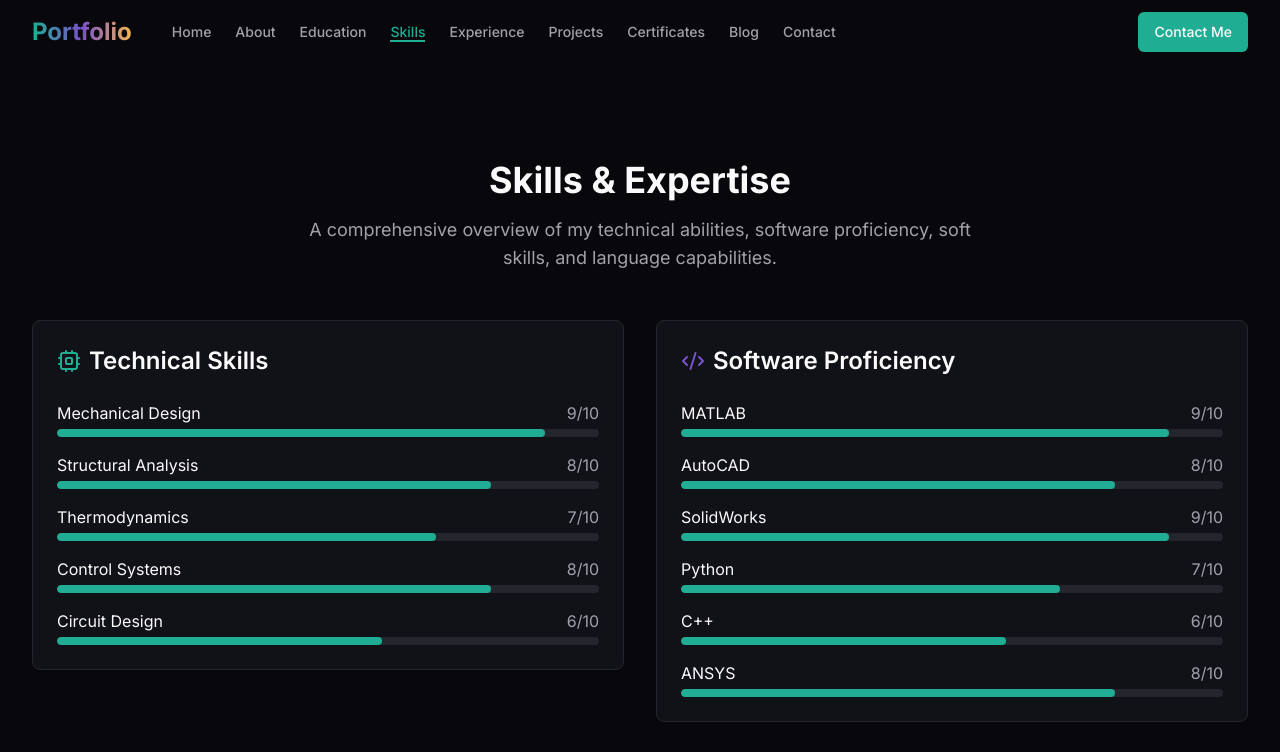
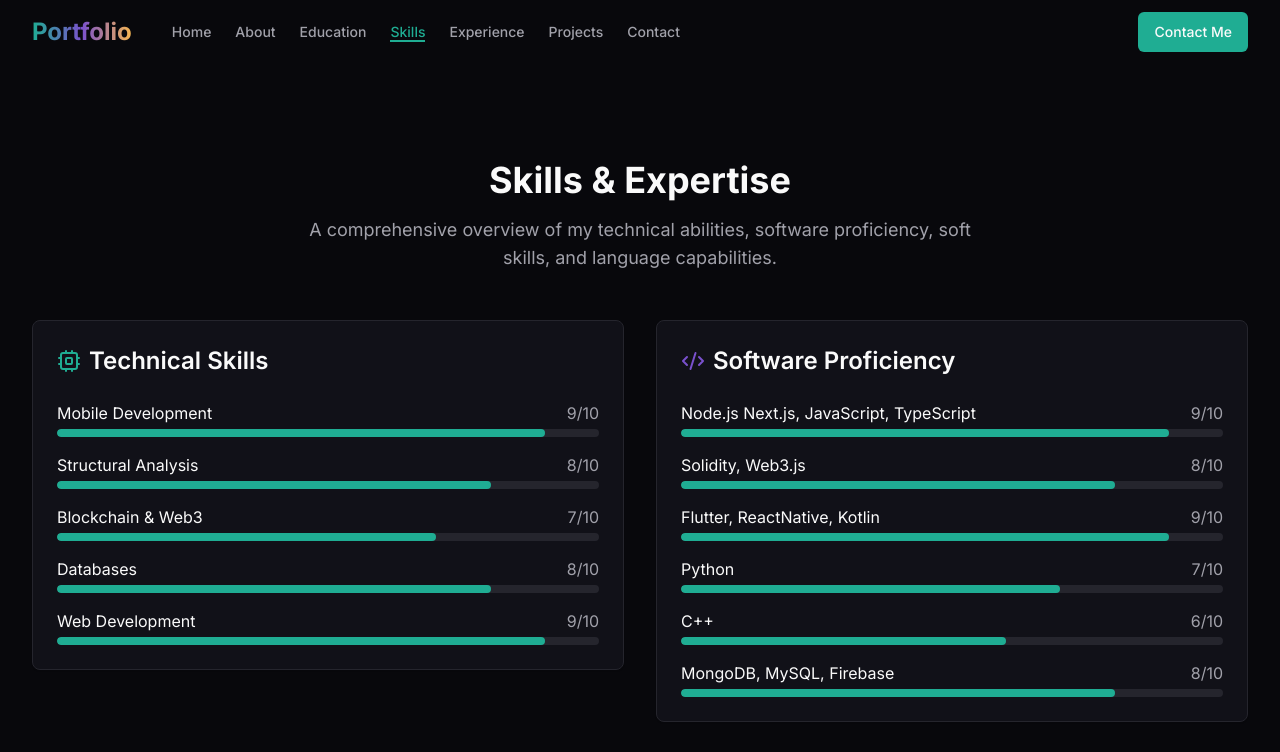
Before and after one commit to dreamer-0125/my-portfolio, a Next.js app: page /skills in a window 1280 px wide. Shown: the top 752 px of the page. Built offline with nearby package versions, Linux system fonts and the light colour scheme.

Commit message:
update Experice and About

```diff
--- a/app/about/page.tsx
+++ b/app/about/page.tsx
@@ -21,18 +21,8 @@ export default function AboutPage() {
 					<motion.div variants={fadeIn('right', 0.3)} className="space-y-6">
 						<h1 className="text-4xl font-bold">About Me</h1>
 						<p className="text-lg text-muted-foreground">
-							I am a passionate engineering student with a focus on innovation and problem-solving.
-							My academic journey has equipped me with strong technical skills and a deep understanding
-							of engineering principles.
+							Highly skilled and innovative Web, Mobile, and Blockchain Developer with over 6 years of professional experience in designing, developing, and deploying end-to-end digital solutions. Adept in full-stack development, mobile app engineering, decentralized application (DApp) creation, and Web3 integration. Experienced in architecting secure, scalable, and user-centric platforms that bridge modern web technologies with blockchain ecosystems. Passionate about leveraging cutting-edge tools and frameworks to build efficient, future-ready applications that solve real-world problems.
 						</p>
-						<div className="space-y-4">
-							<h2 className="text-2xl font-semibold">My Journey</h2>
-							<p className="text-muted-foreground">
-								Throughout my academic career, I've been involved in various projects that have
-								helped me develop practical skills and theoretical knowledge. I believe in
-								continuous learning and staying updated with the latest technological advancements.
-							</p>
-						</div>
 						<Button className="mt-6" asChild>
 							<a href="/cv.pdf" download>
 								Download CV <ArrowDownCircle className="ml-2 h-4 w-4" />
--- a/app/education/page.tsx
+++ b/app/education/page.tsx
@@ -61,18 +61,6 @@ export default function EducationPage() {
 												{edu.startDate} - {edu.endDate}
 											</div>
 										</div>
-
-										<div className="mt-6">
-											<h3 className="text-lg font-semibold mb-3">Achievements</h3>
-											<ul className="space-y-2">
-												{edu.achievements.map((achievement, i) => (
-													<li key={i} className="flex items-start">
-														<Award className="h-5 w-5 mr-2 text-primary shrink-0 mt-0.5" />
-														<span className="text-muted-foreground">{achievement}</span>
-													</li>
-												))}
-											</ul>
-										</div>
 									</CardContent>
 								</Card>
 							</motion.div>
--- a/components/home/hero-section.tsx
+++ b/components/home/hero-section.tsx
@@ -72,7 +72,7 @@ export function HeroSection() {
 						variants={fadeIn('up', 0.5)}
 						className="mt-6 text-xl md:text-2xl text-muted-foreground max-w-2xl mx-auto"
 					>
-						A showcase of my projects, skills, and achievements in the field of software engineering.
+						App Developer, Blockchain Developer, Web Developer.
 					</motion.p>
 
 					<motion.div
--- a/components/layout/footer.tsx
+++ b/components/layout/footer.tsx
@@ -33,13 +33,11 @@ export function Footer() {
 			links: [
 				{ title: 'Experience', href: '/experience' },
 				{ title: 'Projects', href: '/projects' },
-				{ title: 'Certificates', href: '/certificates' },
 			],
 		},
 		{
 			title: 'Connect',
 			links: [
-				{ title: 'Blog', href: '/blog' },
 				{ title: 'Contact', href: '/contact' },
 				{ title: 'Resume', href: '#', download: true },
 			],
@@ -94,7 +92,7 @@ export function Footer() {
 
 				<div className="flex flex-col sm:flex-row items-center justify-between text-sm">
 					<p className="text-muted-foreground">
-						© {currentYear} Engineering Portfolio. All rights reserved.
+						© {currentYear} My Portfolio. All rights reserved.
 					</p>
 					<div className="mt-4 sm:mt-0 flex gap-4">
 						<Link href="/privacy" className="text-muted-foreground hover:text-primary transition-colors">
--- a/lib/constants.ts
+++ b/lib/constants.ts
@@ -28,14 +28,6 @@ export const siteConfig = {
 			href: '/projects',
 		},
 		{
-			title: 'Certificates',
-			href: '/certificates',
-		},
-		{
-			title: 'Blog',
-			href: '/blog',
-		},
-		{
 			title: 'Contact',
 			href: '/contact',
 		},
@@ -64,30 +56,32 @@ export type Experience = {
 
 export const experiences: Experience[] = [
 	{
-		title: 'Engineering Intern',
-		company: 'Tech Company',
-		location: 'City, Country',
-		startDate: 'May 2023',
-		endDate: 'Aug 2023',
+		title: 'Junior Web & Blockchain Developer',
+		company: 'Freelance / Remote',
+		location: 'California , USA',
+		startDate: '2022',
+		endDate: 'Present',
 		description: [
-			'Worked on developing and testing software components for embedded systems',
-			'Collaborated with senior engineers on project planning and execution',
-			'Implemented test procedures for quality assurance',
+			'Designed and built small-scale web and mobile apps using React.js, Node.js, and React Native',
+			'Created and tested Ethereum smart contracts for personal DApp projects using Solidity and Hardhat',
+			'Integrated wallet connectivity (MetaMask & WalletConnect) into simple blockchain applications',
+			'Collaborated with other developers online in open-source blockchain and front-end projects',
 		],
 		technologies: ['C++', 'Python', 'MATLAB', 'Git'],
 	},
 	{
-		title: 'Research Assistant',
-		company: 'University Lab',
-		location: 'City, Country',
-		startDate: 'Jan 2023',
-		endDate: 'Apr 2023',
+		title: 'Frontend Development Intern',
+		company: 'TechNova Labs',
+		location: 'California , USA',
+		startDate: '2021',
+		endDate: '2022',
 		description: [
-			'Assisted in research focusing on advanced materials for mechanical applications',
-			'Conducted literature reviews and compiled research findings',
-			'Performed data analysis and visualization of experimental results',
+			'Supported the design and development of web apps using React.js and CSS frameworks',
+			'Learned to consume RESTful APIs and display dynamic content efficiently',
+			'Assisted in fixing bugs and improving user interfaces for client-facing projects',
+			'Contributed to team sprints and learned agile methodologies in a collaborative startup environment',
 		],
-		technologies: ['MATLAB', 'CAD', 'Data Analysis', 'Python'],
+		technologies: ['React', 'Node.js', 'Data Analysis', 'Github'],
 	},
 ];
 
@@ -102,29 +96,29 @@ export type Project = {
 
 export const projects: Project[] = [
 	{
-		title: 'Smart Home Automation System',
+		title: 'CryptoTradeX — Blockchain Trading Platform',
 		description:
-			'Designed and implemented a smart home automation system using IoT technologies to control lighting, temperature, and security features.',
+			"A decentralized trading dashboard that integrates live Ethereum market data using Web3.js and Chainlink oracles.Implemented smart contracts for peer-to-peer token swaps.Built React-based frontend with wallet authentication and trading history visualization.",
 		image: 'https://images.pexels.com/photos/1643383/pexels-photo-1643383.jpeg',
-		tags: ['IoT', 'Arduino', 'C++', 'Mobile App'],
+		tags: ['Web3.js', 'JavaScript', 'Solidity', 'React'],
 		link: '#',
 		repo: '#',
 	},
 	{
-		title: 'Structural Analysis Software',
+		title: 'FitTrack : Cross-Platform Fitness App',
 		description:
-			'Developed software for structural analysis of beams and trusses using numerical methods and visualization techniques.',
+			'Developed a health-tracking mobile app using React Native and Firebase.Integrated real-time analytics and social features for fitness challenges.Supported push notifications and wearable device synchronization.',
 		image: 'https://images.pexels.com/photos/1036657/pexels-photo-1036657.jpeg',
-		tags: ['MATLAB', 'Python', 'FEA', 'Structural Engineering'],
+		tags: ['React Native', 'Firebase', 'TypeScript'],
 		link: '#',
 		repo: '#',
 	},
 	{
-		title: 'Renewable Energy Monitoring',
+		title: 'ShopSwift : E-Commerce Web Platform',
 		description:
-			'Created a system to monitor and analyze performance of solar panels and wind turbines for optimal energy production.',
+			'Full-stack e-commerce solution with real-time order tracking, product management, and payment gateway integration. Integrated Stripe and PayPal APIs for secure transactions.',
 		image: 'https://images.pexels.com/photos/356036/pexels-photo-356036.jpeg',
-		tags: ['Data Analysis', 'IoT', 'Renewable Energy', 'Visualization'],
+		tags: ['MongoDB', 'Express', 'React', 'Node.js'],
 		link: '#',
 		repo: '#',
 	},
@@ -144,32 +138,18 @@ export type Education = {
 export const education: Education[] = [
 	{
 		degree: 'Bachelor of Science',
-		field: 'Mechanical Engineering',
-		institution: 'University Name',
-		location: 'City, Country',
-		startDate: 'Sep 2020',
-		endDate: 'Present',
+		field: 'Computer Science',
+		institution: 'University of California',
+		location: 'San Diego, USA',
+		startDate: 'Sep 2017',
+		endDate: '2021',
 		gpa: '3.8/4.0',
 		achievements: [
 			'Dean\'s List (All Semesters)',
 			'Academic Excellence Scholarship',
 			'Senior Design Project Award',
 		],
-	},
-	{
-		degree: 'High School Diploma',
-		field: 'Science and Mathematics',
-		institution: 'High School Name',
-		location: 'City, Country',
-		startDate: 'Sep 2016',
-		endDate: 'Jun 2020',
-		gpa: '4.0/4.0',
-		achievements: [
-			'Valedictorian',
-			'National Mathematics Competition Finalist',
-			'Science Fair Gold Medal',
-		],
-	},
+	}
 ];
 
 export type Certificate = {
@@ -216,19 +196,19 @@ export type Skill = {
 
 export const skills: Skill[] = [
 	// Technical Skills
-	{ name: 'Mechanical Design', level: 9, category: 'technical' },
+	{ name: 'Mobile Development', level: 9, category: 'technical' },
 	{ name: 'Structural Analysis', level: 8, category: 'technical' },
-	{ name: 'Thermodynamics', level: 7, category: 'technical' },
-	{ name: 'Control Systems', level: 8, category: 'technical' },
-	{ name: 'Circuit Design', level: 6, category: 'technical' },
+	{ name: 'Blockchain & Web3', level: 7, category: 'technical' },
+	{ name: 'Databases', level: 8, category: 'technical' },
+	{ name: 'Web Development', level: 9, category: 'technical' },
 
 	// Software Skills
-	{ name: 'MATLAB', level: 9, category: 'software' },
-	{ name: 'AutoCAD', level: 8, category: 'software' },
-	{ name: 'SolidWorks', level: 9, category: 'software' },
+	{ name: 'Node.js Next.js, JavaScript, TypeScript', level: 9, category: 'software' },
+	{ name: 'Solidity, Web3.js', level: 8, category: 'software' },
+	{ name: 'Flutter, ReactNative, Kotlin', level: 9, category: 'software' },
 	{ name: 'Python', level: 7, category: 'software' },
 	{ name: 'C++', level: 6, category: 'software' },
-	{ name: 'ANSYS', level: 8, category: 'software' },
+	{ name: 'MongoDB, MySQL, Firebase', level: 8, category: 'software' },
 
 	// Soft Skills
 	{ name: 'Problem Solving', level: 9, category: 'soft' },
@@ -240,7 +220,7 @@ export const skills: Skill[] = [
 	// Languages
 	{ name: 'English', level: 10, category: 'language' },
 	{ name: 'Spanish', level: 6, category: 'language' },
-	{ name: 'French', level: 4, category: 'language' },
+	{ name: 'Chinese', level: 4, category: 'language' },
 ];
 
 export type BlogPost = {
```
Also changed, not shown: 1 other file (tests, documents, lock files or other folders).
